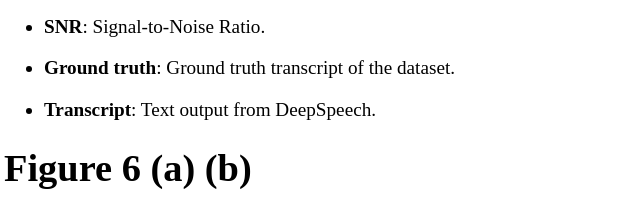
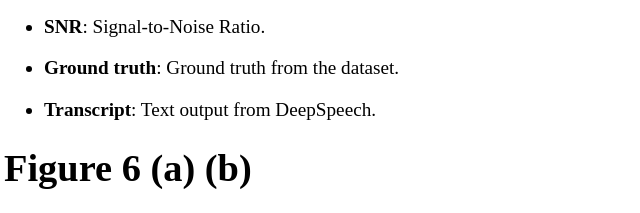
Before and after one commit to MachineLearningSecurity/Audio_AE, a plain HTML site: page index.html in a window 1280 px wide. Shown: the part 244-457 px from the top of the page, 4-644 px from the left. Drawn offline with Linux system fonts and the light colour scheme.

Commit message:
Update index.html

```diff
--- a/index.html
+++ b/index.html
@@ -8,7 +8,7 @@
 <li><p><strong>UAAE</strong>: Unrestricted Audio Adversarial Example generated using the adversarial convolution method described in the paper.</p></li>
 <li><p><strong>PESQ</strong>: Perceptual Evaluation of Speech Quality.</p></li>
 <li><p><strong>SNR</strong>: Signal-to-Noise Ratio.</p></li>
-<li><p><strong>Ground truth</strong>: Ground truth transcript of the dataset.</p></li>
+<li><p><strong>Ground truth</strong>: Ground truth from the dataset.</p></li>
 <li><p><strong>Transcript</strong>: Text output from DeepSpeech.</p></li>
 </ul>
 <h1>Figure 6 (a) (b)</h1>
```
